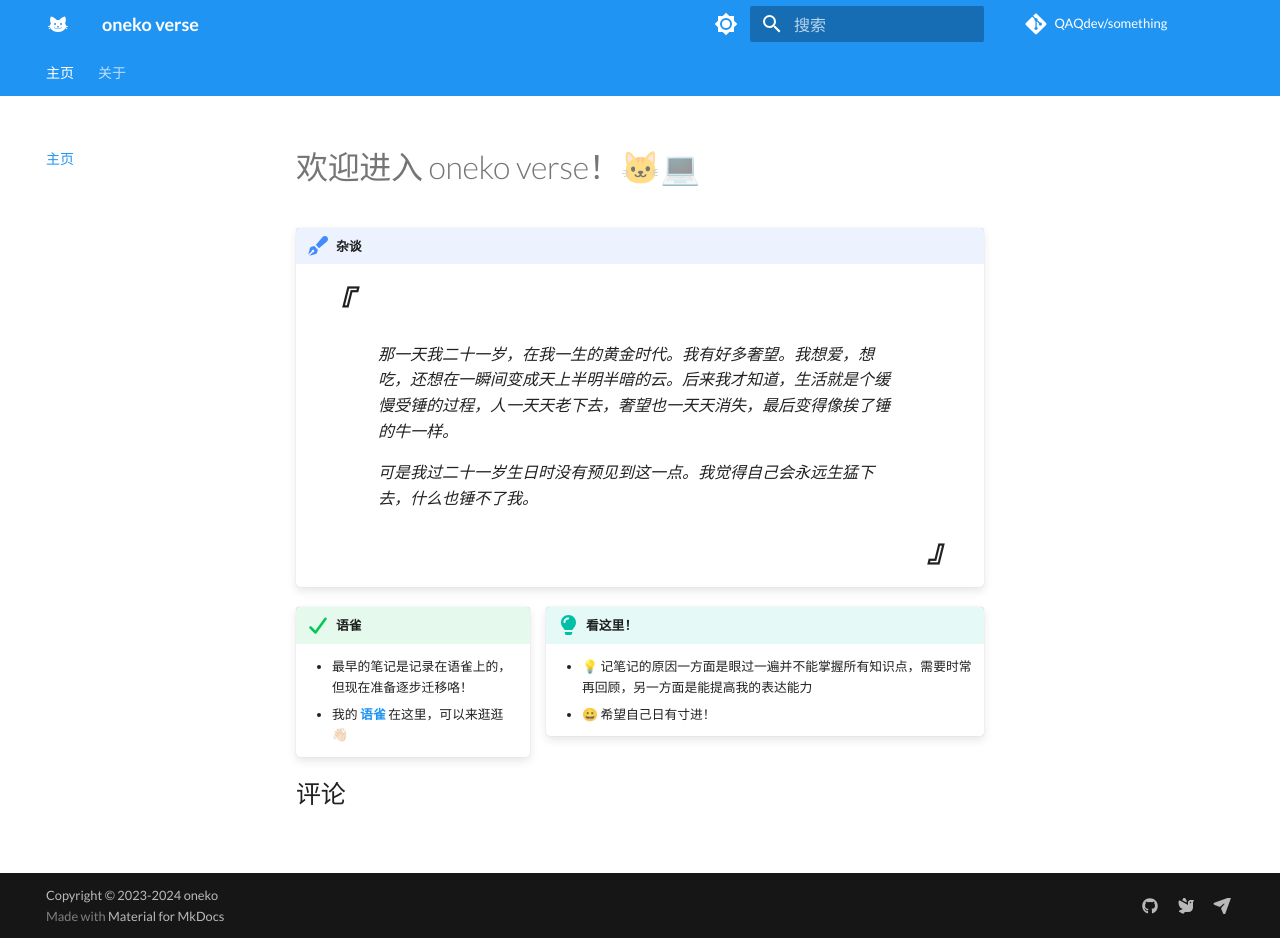
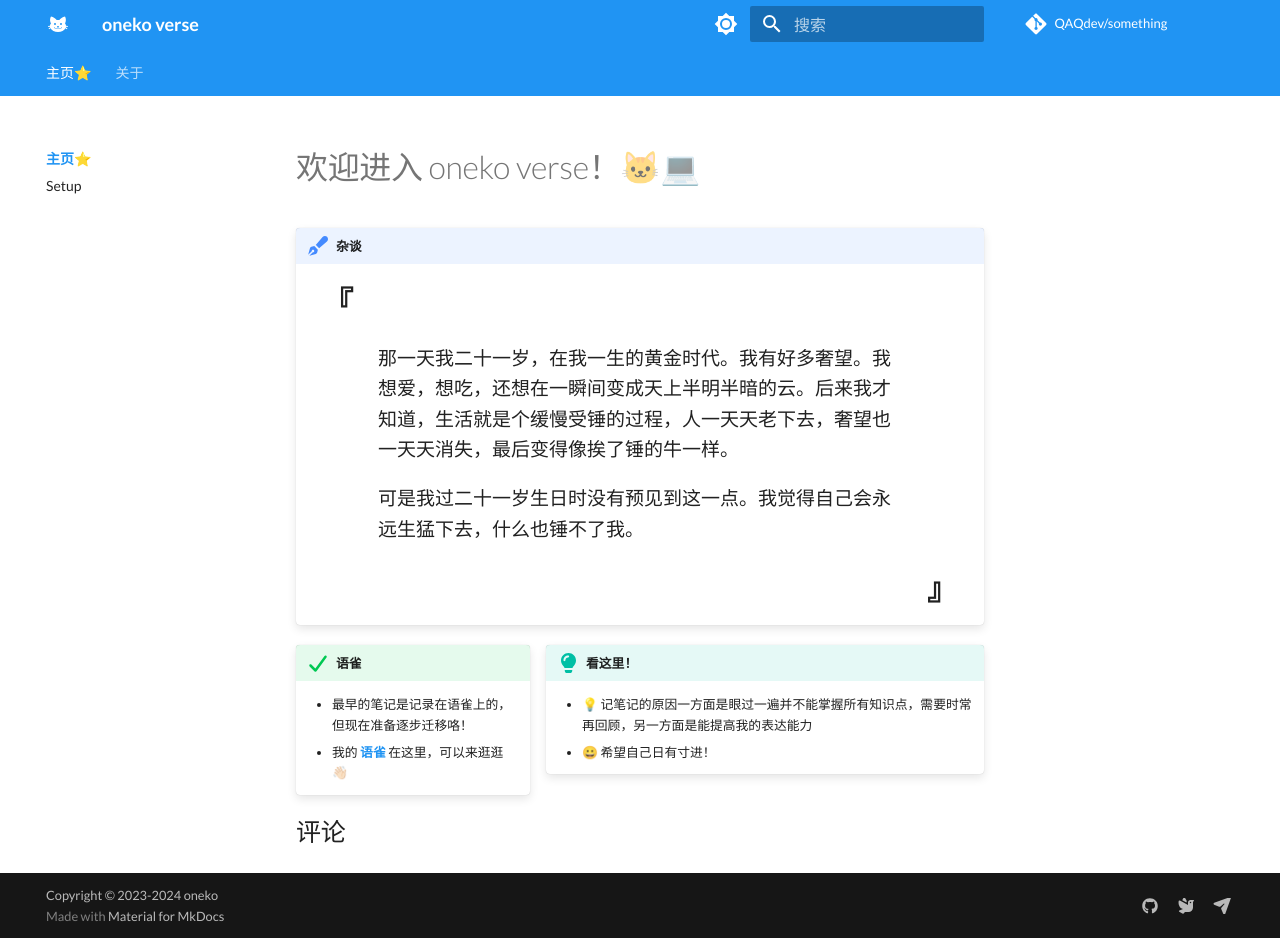
Before and after one commit to QAQdev/notes, an MkDocs documentation site: the page built from docs/index.md, in a window 1280 px wide and 938 px high. Built offline with MkDocs 1.6.1 and Material for MkDocs 9.7.7, drawn with Linux system fonts in a browser that asks for light colours; some web fonts are replaced; comment, search, counter and statistics services are not loaded.

Commit message:
setup.md

```diff
--- /dev/null
+++ b/docs/css/extra.css
@@ -0,0 +1,5 @@
+@import url('https://fonts.googleapis.com/css2?family=Ma+Shan+Zheng&display=swap');
+
+.ma-shan-zheng {
+    font-family: 'Ma Shan Zheng', serif;
+}
--- a/docs/index.md
+++ b/docs/index.md
@@ -2,16 +2,16 @@
 
 !!! note "杂谈"
     <div style="font-size:30px;font-weight:bold;padding: 0 15px;">
-        *『*
+        『
     </div>
-    <p style="font-family:;font-size:16px;padding: 0 70px;">
-    *那一天我二十一岁，在我一生的黄金时代。我有好多奢望。我想爱，想吃，还想在一瞬间变成天上半明半暗的云。后来我才知道，生活就是个缓慢受锤的过程，人一天天老下去，奢望也一天天消失，最后变得像挨了锤的牛一样。*
+    <p class="ma-shan-zheng" style="font-family:;font-size:19px;padding: 0 70px;">
+    那一天我二十一岁，在我一生的黄金时代。我有好多奢望。我想爱，想吃，还想在一瞬间变成天上半明半暗的云。后来我才知道，生活就是个缓慢受锤的过程，人一天天老下去，奢望也一天天消失，最后变得像挨了锤的牛一样。
     </p>
-    <p style="font-family:;font-size:16px;padding: 0 70px;">
-    *可是我过二十一岁生日时没有预见到这一点。我觉得自己会永远生猛下去，什么也锤不了我。*
+    <p class="ma-shan-zheng" style="font-family:;font-size:19px;padding: 0 70px;">
+    可是我过二十一岁生日时没有预见到这一点。我觉得自己会永远生猛下去，什么也锤不了我。
     </p>
     <div align="right" style="font-size:30px;font-weight:bold;padding: 0 15px;">
-        *』*
+        』
     </div>
 
 !!! success inline "语雀"
--- a/mkdocs.yml
+++ b/mkdocs.yml
@@ -7,7 +7,9 @@
 copyright: Copyright &copy; 2023-2024 <a href="https://github.com/QAQdev" target="_blank" rel="noopener">oneko</a>
 
 nav:
-  - 主页: index.md
+  - 主页⭐️:
+    - index.md
+    - Setup: setup.md
   - 关于: about.md
 
 theme:
@@ -110,6 +112,7 @@
 
 extra_css:
   - css/admonition.css
+  - css/extra.css
 
 plugins:
   - search
```
Also changed, not shown: docs/setup.md (added, +17 -0 lines).
